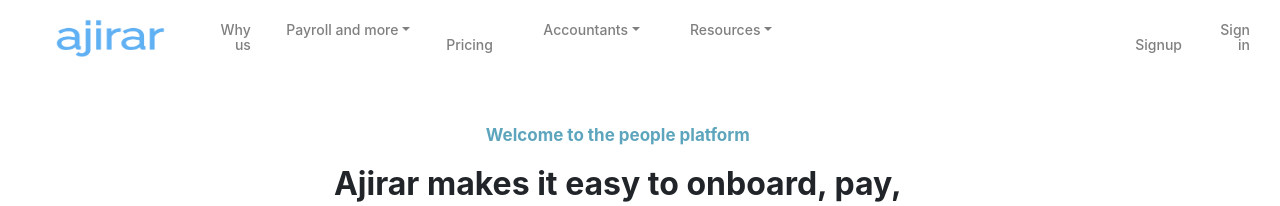
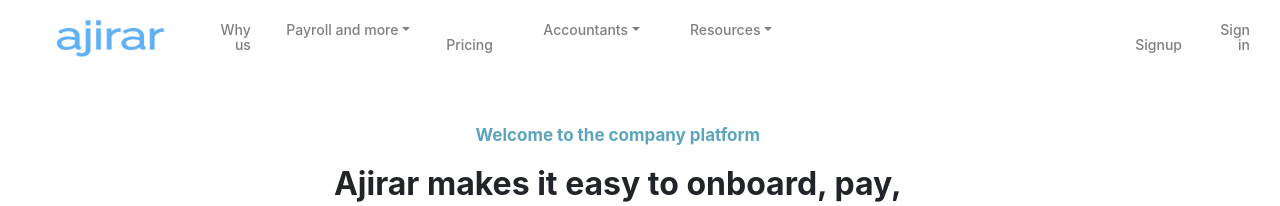
Before and after one commit to krizah19/ajirar_testing, a React (Create React App) app in the folder client/: page /product in a window 1280 px wide. Shown: the top 206 px of the page. Built offline with nearby package versions, Linux system fonts and the light colour scheme.

Commit message:
Update Product.js

```diff
--- a/client/src/components/Product.js
+++ b/client/src/components/Product.js
@@ -20,7 +20,7 @@
     return(
         <div className="Product">
         <div className="lander1">
-            <p>Welcome to the people platform</p>
+            <p>Welcome to the company platform</p>
             <h2>Ajirar makes it easy to onboard, pay, insure, and support your hardworking team.</h2>
             <Link to="" className="btn">Try 1 month free</Link>
 
```
